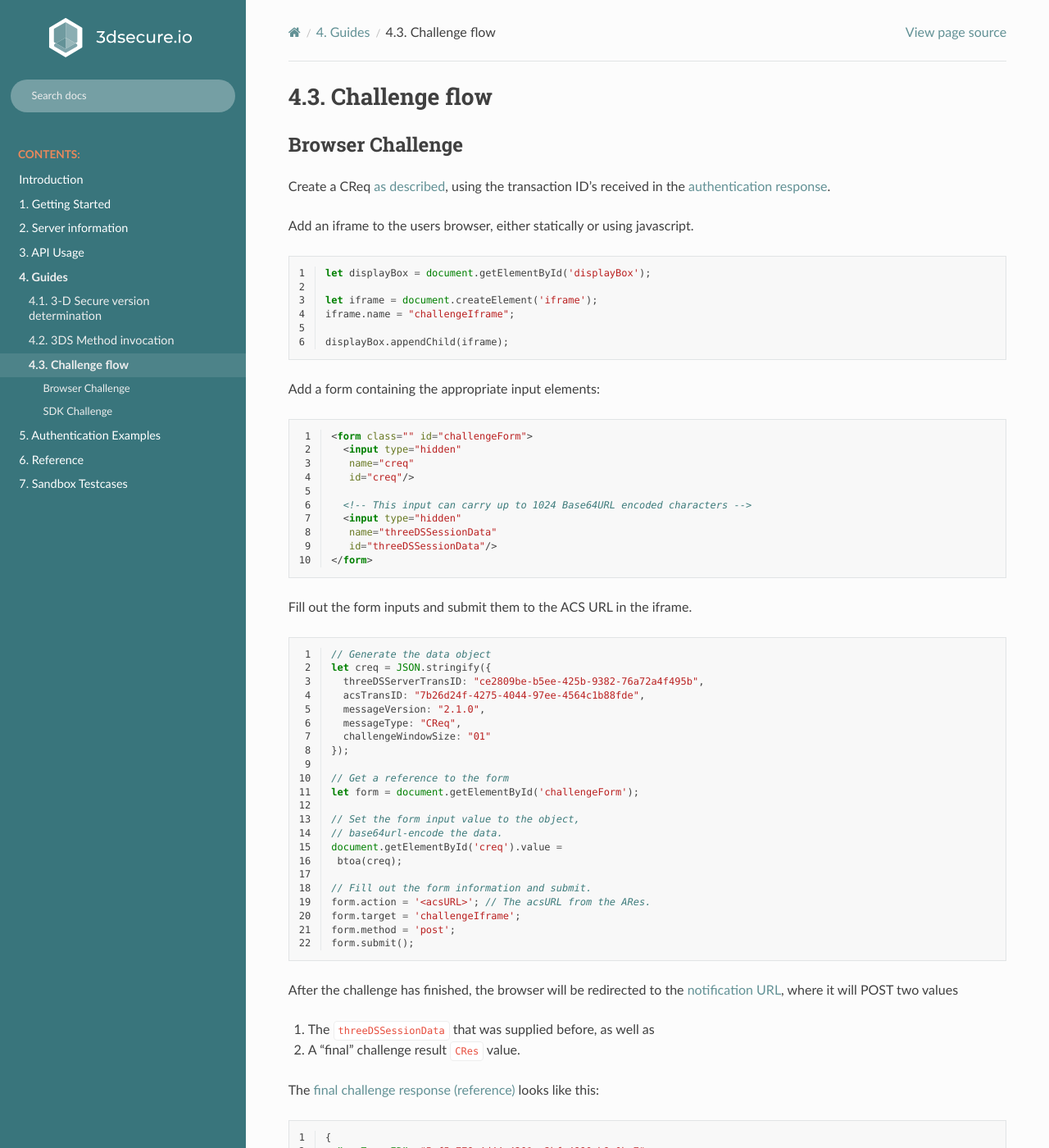
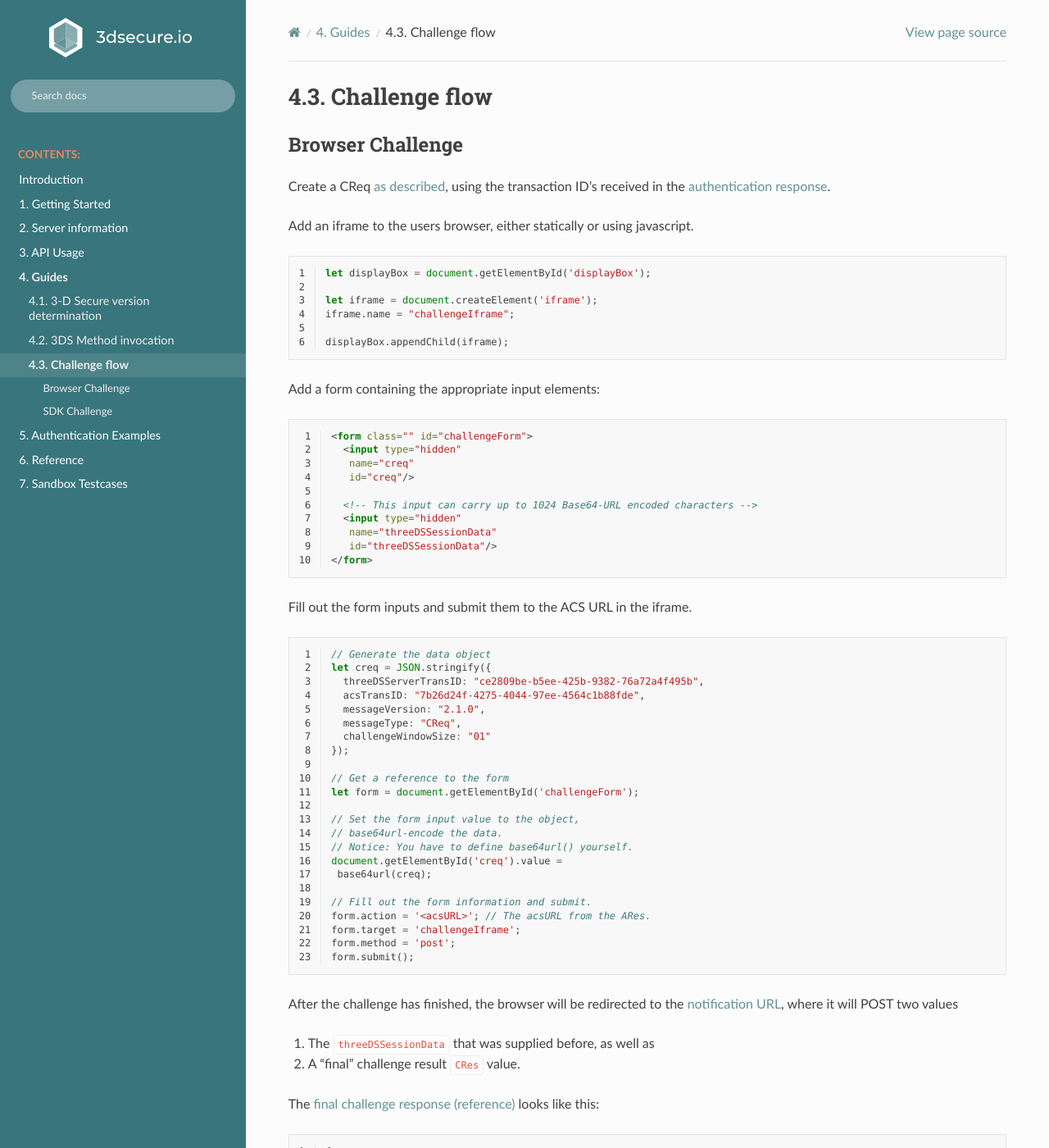
Before and after one commit to clearhaus/3DSv2-api-documentation, a Sphinx documentation site: the page built from source/challenge_flow.rst, in a window 1280 px wide and 1400 px high. Shown: the whole window at 82% size. Built offline with Sphinx 7.4.7 and the Read the Docs theme 2.0.0, drawn with Linux system fonts in a browser that asks for light colours.

Commit message:
Fix invalid btoa function use, replace with dummy
The function btoa only does Base64, not Base64-URL encoding.

```diff
--- a/source/3dsmethod.rst
+++ b/source/3dsmethod.rst
@@ -82,8 +82,9 @@ This form can be submitted using the following javascript:
    // 1. Serialize threeDSMethodData object into JSON
    // 2. Base64-URL encode it
    // 3. Store the value in the form input tag
+   // Notice: You have to define base64url() yourself.
    document.getElementById('threeDSMethodData').value =
-    btoa(JSON.stringify(threeDSMethodData));
+    base64url(JSON.stringify(threeDSMethodData));
 
    // Fill out the form information and submit.
    form.action = '<threeDSMethodURL>';
--- a/source/challenge_flow.rst
+++ b/source/challenge_flow.rst
@@ -31,7 +31,7 @@ Add a form containing the appropriate input elements:
       name="creq"
       id="creq"/>
 
-     <!-- This input can carry up to 1024 Base64URL encoded characters -->
+     <!-- This input can carry up to 1024 Base64-URL encoded characters -->
      <input type="hidden"
       name="threeDSSessionData"
       id="threeDSSessionData"/>
@@ -56,8 +56,9 @@ Fill out the form inputs and submit them to the ACS URL in the iframe.
 
    // Set the form input value to the object,
    // base64url-encode the data.
+   // Notice: You have to define base64url() yourself.
    document.getElementById('creq').value =
-    btoa(creq);
+    base64url(creq);
 
    // Fill out the form information and submit.
    form.action = '<acsURL>'; // The acsURL from the ARes.
```
